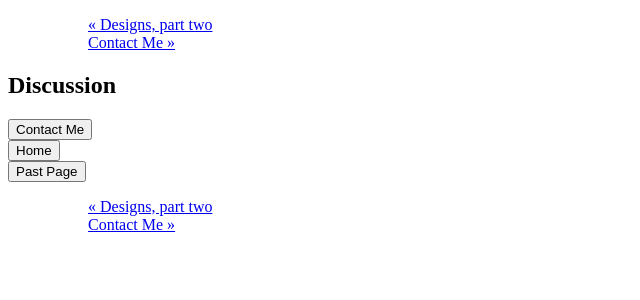
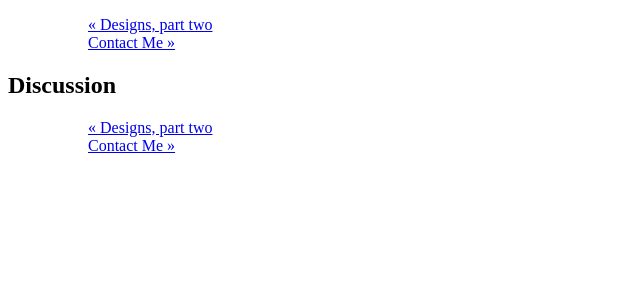
Before and after one commit to trebor2/trebor2.github.io, a Jekyll site: the page built from _posts/2016-11-12-discussion.md, in a window 1280 px wide. Shown: the top 300 px of the page, without its empty margins (0-640 px from the left). Built offline with Jekyll 4.4.1, drawn with Linux system fonts in a browser that asks for light colours.

Commit message:
Update 2016-11-12-discussion.md

```diff
--- a/_posts/2016-11-12-discussion.md
+++ b/_posts/2016-11-12-discussion.md
@@ -4,8 +4,3 @@ title: Discussion
 date: 2016-11-12
 ---
 # Discussion
-
-
-<div class="button"><a href="//trebor2.github.io/contact.html"><input type="submit" id="Contact Me" value="Contact Me"/></a></div>
-<div class="button3"><a href="//trebor2.github.io/index.html"><input type="submit" id="Home" value="Home"/></a></div>
-<div class="button2"><a href="//trebor2.github.io/part-two.html"><input type="submit" id="Past Page" value="Past Page"/></a></div>
```
